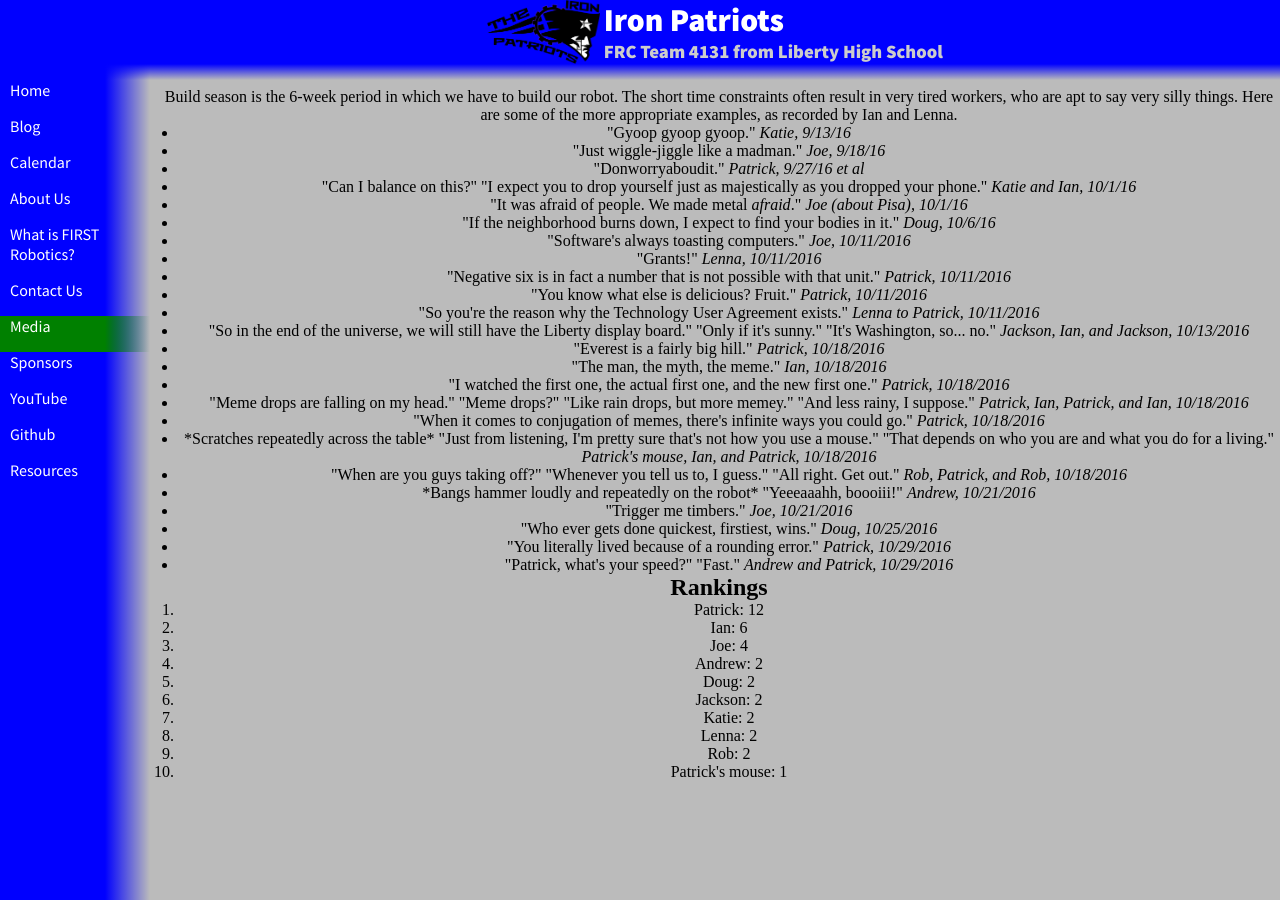
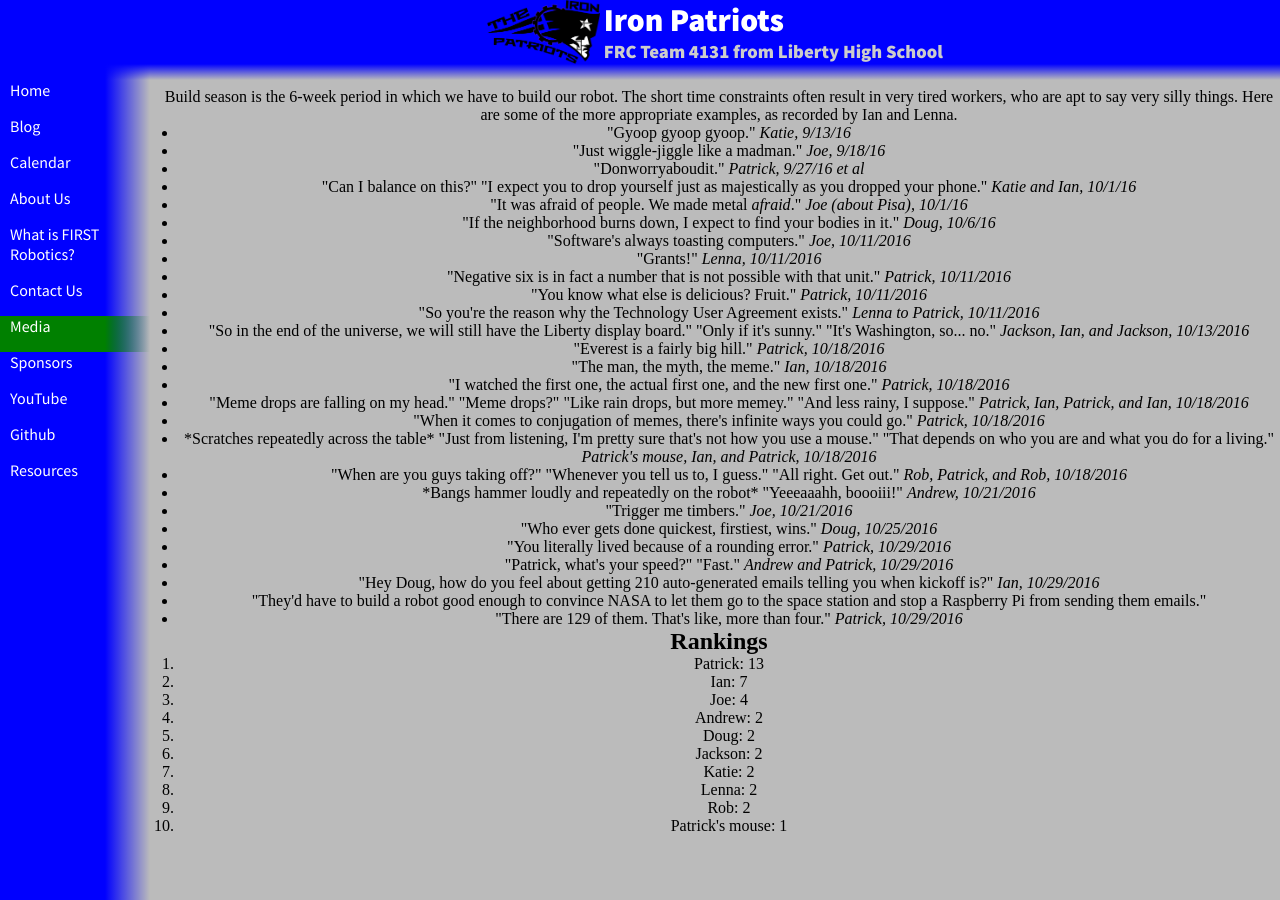
Before and after one commit to katiebugmoon/FRC4131.github.io, a Jekyll site: the page built from media/2017/quotes.html, in a window 1280 px wide. Built offline with Jekyll 4.4.1, drawn with Linux system fonts in a browser that asks for light colours; nearby versions of some CDN libraries.

Commit message:
Update quotes.html

```diff
--- a/media/2017/quotes.html
+++ b/media/2017/quotes.html
@@ -28,6 +28,9 @@ title: Build Season 2017 Quotes
 	<li>"Who ever gets done quickest, firstiest, wins." <i>Doug, 10/25/2016</i></li>
 	<li>"You literally lived because of a rounding error." <i>Patrick, 10/29/2016</i></li>
 	<li>"Patrick, what's your speed?" "Fast." <i>Andrew and Patrick, 10/29/2016</i></li>
+	<li>"Hey Doug, how do you feel about getting 210 auto-generated emails telling you when kickoff is?" <i>Ian, 10/29/2016</i></li>
+	<li>"They'd have to build a robot good enough to convince NASA to let them go to the space station and stop a Raspberry Pi from sending them emails."</li>
+	<li>"There are 129 of them. That's like, more than four." <i>Patrick, 10/29/2016</i></li>
 </ul>
 <h2>Rankings</h2>
 <ol id='rankings'></ol>
```
